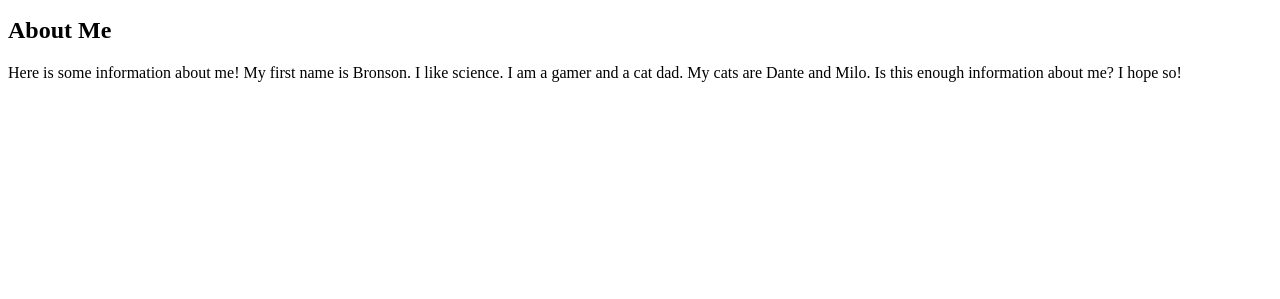
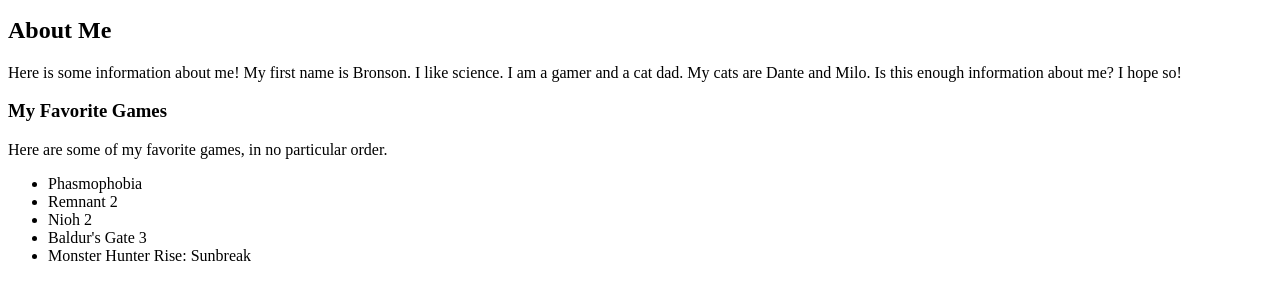
Before and after one commit to BronsonParker/week-1-checkpoint, a plain HTML site: page index.html in a window 1280 px wide. Shown: the part 101-400 px from the top of the page. Drawn offline with Linux system fonts and the light colour scheme.

Commit message:
Added Fav Games List

```diff
--- a/index.html
+++ b/index.html
@@ -13,5 +13,14 @@
     <p>Here is some information about me!
         My first name is Bronson. I like science. I am a gamer and a cat dad. My cats are Dante and Milo. Is this enough information about me? I hope so!
     </p>
+    <h3>My Favorite Games</h3>
+    <p>Here are some of my favorite games, in no particular order.</p>
+    <ul>
+        <li>Phasmophobia</li>
+        <li>Remnant 2</li>
+        <li>Nioh 2</li>
+        <li>Baldur's Gate 3</li>
+        <li>Monster Hunter Rise: Sunbreak</li>
+    </ul>
     </body>
 </html>
```
Also changed, not shown: 1 other file.
